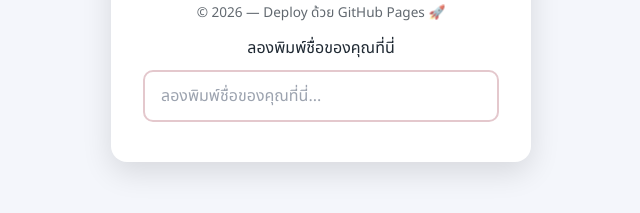
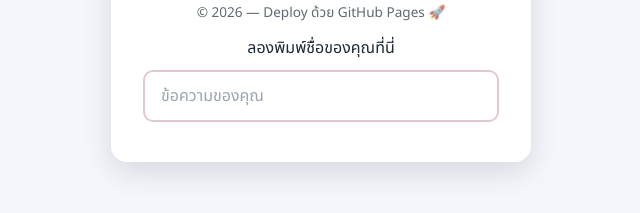
Before and after one commit to napassakornti-prog/my-profile, a plain HTML site: page index.html in a window 1280 px wide. Shown: the part 525-738 px from the top of the page, 319-959 px from the left. Drawn offline with Linux system fonts and the light colour scheme.

Commit message:
Update input and name change

```diff
--- a/index.html
+++ b/index.html
@@ -62,7 +62,7 @@
     id="name-input"
     type="text"
     class="card__input"
-    placeholder="ลองพิมพ์ชื่อของคุณที่นี่..."
+    placeholder="ข้อความของคุณ"
 >
 
   </main>
```
